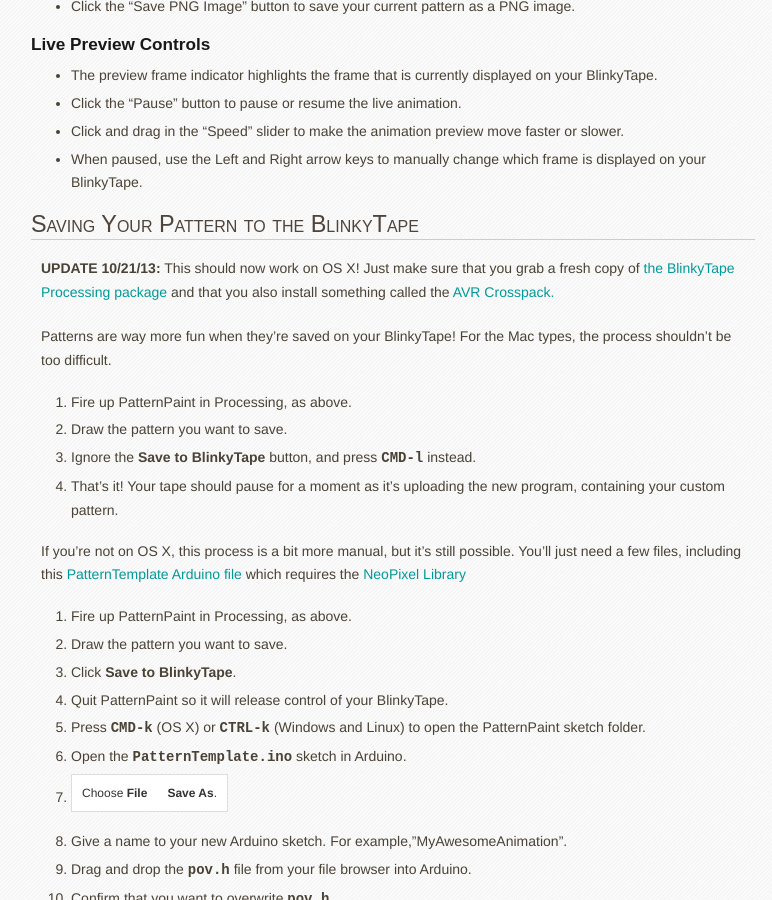
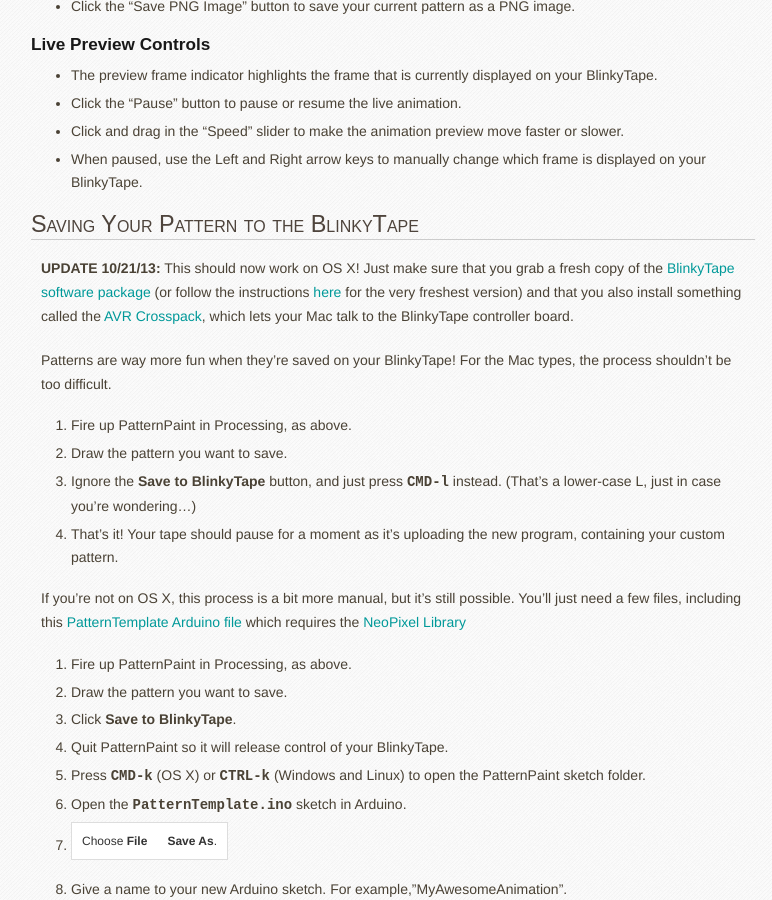
Before and after one commit to jravetch/blinkinlabs.github.io, a Jekyll site: the page built from software/_posts/2013-05-11-patternpaint.md, in a window 1280 px wide and 900 px high, scrolled down 3148 px. Shown: the whole window, without its empty margins (119-891 px from the left). Built offline with Jekyll 4.4.1, drawn with Linux system fonts in a browser that asks for light colours; Markdown is read by kramdown in place of the engine named in the settings.

Commit message:
Slight edit to PatternPaint page, clarifying instructions for saving pattern.

```diff
--- a/software/_posts/2013-05-11-patternpaint.md
+++ b/software/_posts/2013-05-11-patternpaint.md
@@ -79,13 +79,13 @@
 
 # Saving Your Pattern to the BlinkyTape
 
-**UPDATE 10/21/13:** This should now work on OS X!  Just make sure that you grab a fresh copy of [the BlinkyTape Processing package](https://github.com/Blinkinlabs/BlinkyTape_Processing) and that you also install something called the [AVR Crosspack.](http://www.obdev.at/products/crosspack/download.html)
+**UPDATE 10/21/13:** This should now work on OS X!  Just make sure that you grab a fresh copy of the [BlinkyTape software package](/blinkytape/BlinkyTape.zip) (or follow the instructions [here](/blinkytape/docs/processing/) for the very freshest version) and that you also install something called the [AVR Crosspack](http://www.obdev.at/products/crosspack/download.html/), which lets your Mac talk to the BlinkyTape controller board.
 
 Patterns are way more fun when they're saved on your BlinkyTape!  For the Mac types, the process shouldn't be too difficult.
 
 1. Fire up PatternPaint in Processing, as above.
 1. Draw the pattern you want to save.
-1. Ignore the **Save to BlinkyTape** button, and press `CMD-l` instead.
+1. Ignore the **Save to BlinkyTape** button, and just press `CMD-l` instead. (That's a lower-case L, just in case you're wondering...)
 1. That's it!  Your tape should pause for a moment as it's uploading the new program, containing your custom pattern.
 
 If you're not on OS X, this process is a bit more manual, but it's still possible.  You'll just need a few files, including this [PatternTemplate Arduino file](/blinkytape/PatternTemplate.zip) which requires the [NeoPixel Library](https://github.com/adafruit/Adafruit_NeoPixel)
@@ -109,7 +109,7 @@
 1. Click the Upload button in Arduino.
 1. Once the upload is complete, you will see your pattern play back on the BlinkyTape!
 
-For more information on using your BlinkyTape with Arduino, as well as information about *how to return to the factory pattern*, [click here.](/blinkytape/docs/arduino)
+For more information on using your BlinkyTape with Arduino, as well as information about *how to return to the factory pattern*, [click here.](/blinkytape/docs/arduino/)
 
 # Advanced Usage
 
```
